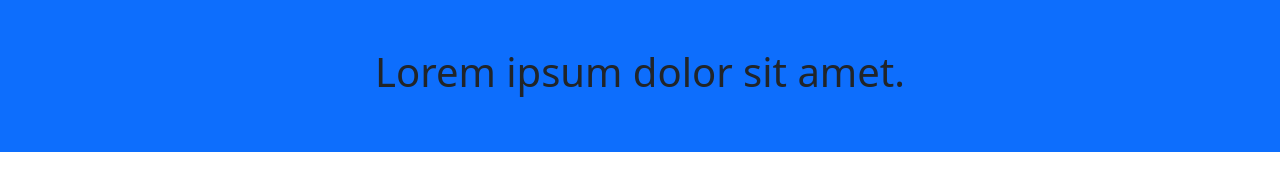
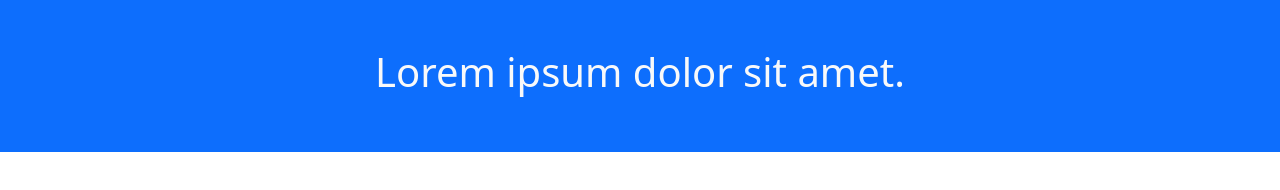
Before and after one commit to HeshamM-088/web24, a plain HTML site: page index.html in a window 1280 px wide. Drawn offline with Linux system fonts and the light colour scheme; files that its build step writes are made by us from their sources.

Commit message:
light text

```diff
--- a/index.html
+++ b/index.html
@@ -8,7 +8,7 @@
     <title>Document</title>
   </head>
   <body>
-    <div class="w-100 bg-primary d-flex justify-content-center text-dark p-5">
+    <div class="w-100 bg-primary d-flex justify-content-center text-light p-5">
       <h1>Lorem ipsum dolor sit amet.</h1>
     </div>
 
```
